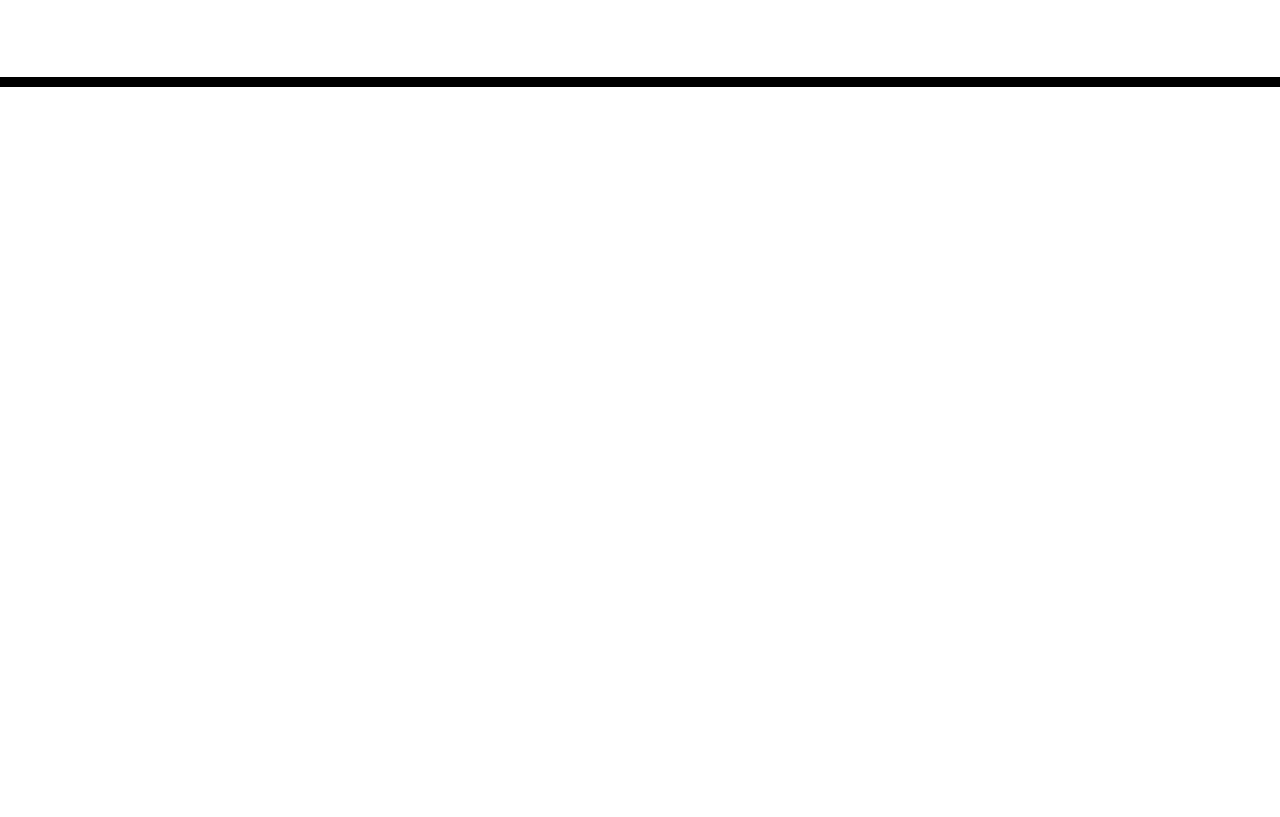
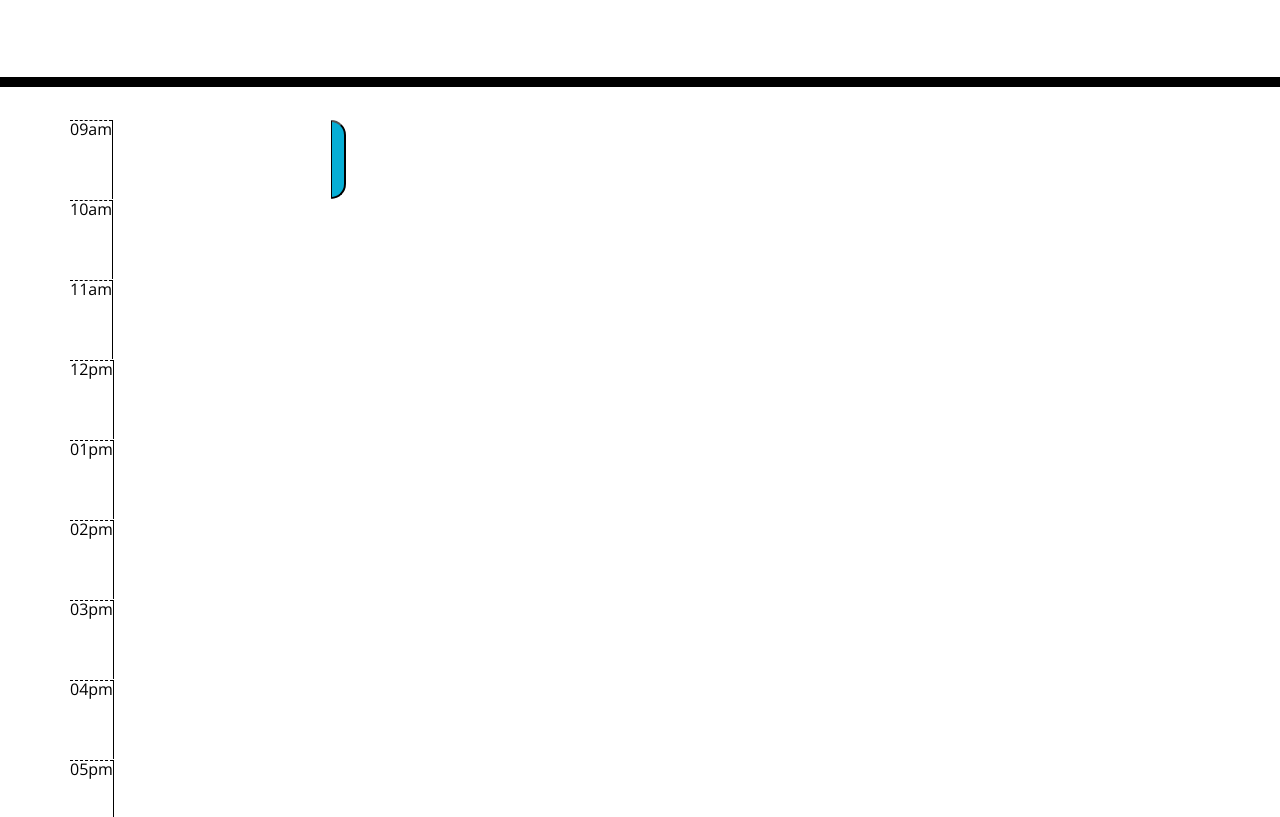
Before and after one commit to xtreme6007/Planer-PSN, a plain HTML site: page index.html in a window 1280 px wide. Shown: the part 181-998 px from the top of the page. Before the commit the page ends 800 px from the top, so only its background shows below. Drawn offline with nearby package versions, Linux system fonts and the light colour scheme; files that its build step writes are made by us from their sources.

Commit message:
added hour-blocks

```diff
--- a/index.html
+++ b/index.html
@@ -18,7 +18,7 @@
       href="https://fonts.googleapis.com/css?family=Open+Sans&display=swap"
       rel="stylesheet"
     />
-    <link rel="stylesheet" href="style.css" />
+    <link rel="stylesheet" href="assets/style.css"/>
     <title>Work Day Scheduler</title>
   </head>
 
@@ -30,9 +30,24 @@
     </header>
     <div class="container">
       <!-- Timeblocks go here -->
+      <div id = "9am" class = "time-block row"><span class= "hour">09am</span><textarea></textarea><button class= "saveBtn" type="button"></button></div>
+      <div id = "10am" class = "time-block row"><span class= "hour">10am</span><textarea></textarea></div>
+      <div id = "11am" class = "time-block row"><span class= "hour">11am</span><textarea></textarea></div>
+      <div id = "12pm" class = "time-block row"><span class= "hour">12pm</span><textarea></textarea></div>
+      <div id = "1pm" class = "time-block row"><span class= "hour">01pm</span><textarea></textarea></div>
+      <div id = "2pm" class = "time-block row"><span class= "hour">02pm</span><textarea></textarea></div>
+      <div id = "3pm" class = "time-block row"><span class= "hour">03pm</span><textarea></textarea></div>
+      <div id = "4pm" class = "time-block row"><span class= "hour">04pm</span><textarea></textarea></div>
+      <div id = "5pm" class = "time-block row"><span class= "hour">05pm</span><textarea></textarea></div>
     </div>
-
+    <script src ="assets/script.js"></script>
     <script src="https://code.jquery.com/jquery-3.4.1.min.js"></script>
     <script src="https://cdnjs.cloudflare.com/ajax/libs/moment.js/2.24.0/moment.min.js"></script>
+    <script>
+      var hours = document.getElementsByClassName("hour");
+      var timeBlock = document.getElementsByClassName("time-block");
+      var hour = moment().hour();
+      console.log(hour);
+      </script>
   </body>
 </html>
```
